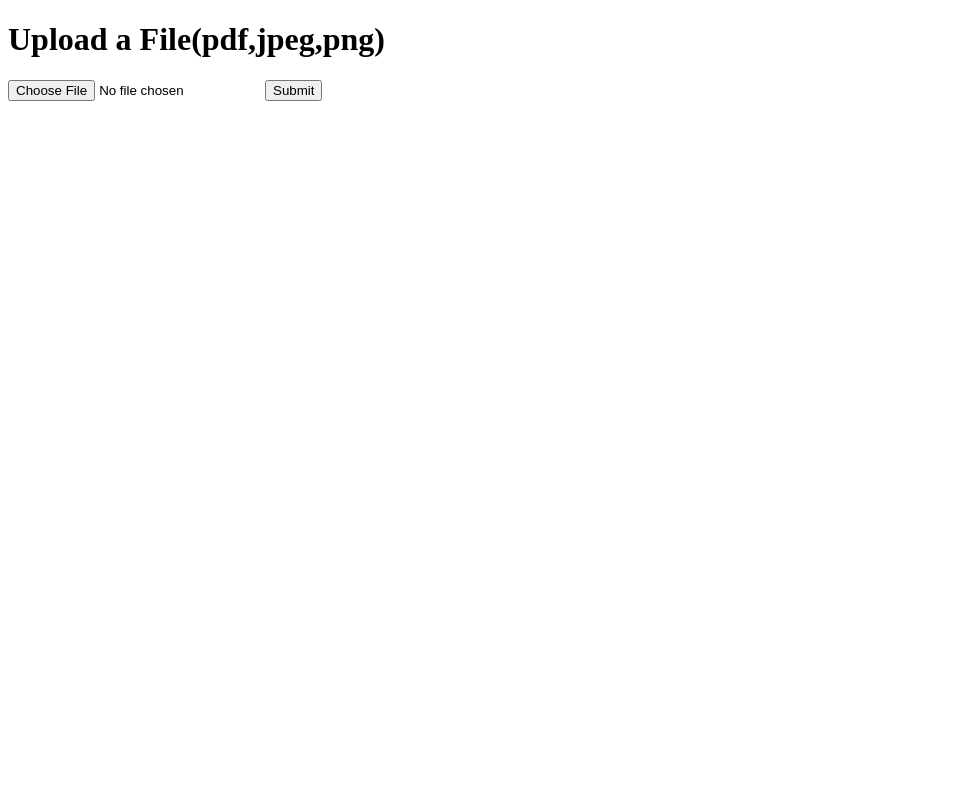
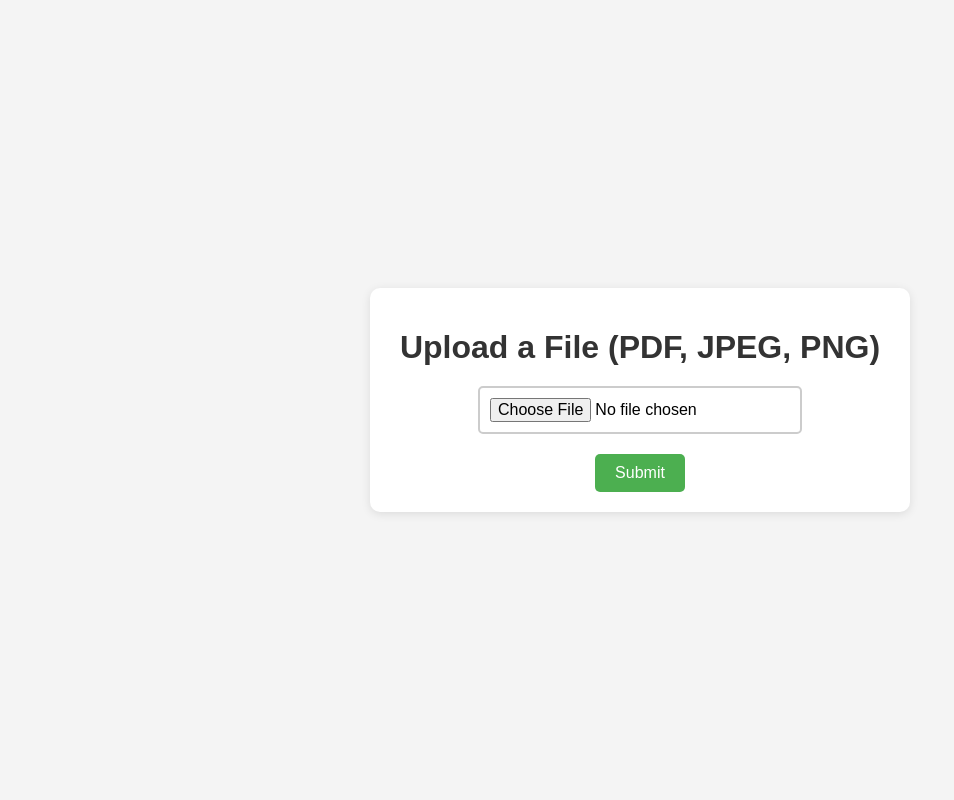
Before and after one commit to ErrorLSC/JPEWebApplications, a Flask app: page / in a window 1280 px wide. Shown: the whole page, without its empty margins (0-954 px from the left). Run offline with Flask 3, Linux system fonts and the light colour scheme.

Commit message:
CSS implemented

```diff
--- /dev/null
+++ b/static/styles.css
@@ -0,0 +1,54 @@
+body {
+    font-family: Arial, sans-serif;
+    background-color: #f4f4f4;
+    margin: 0;
+    padding: 0;
+    display: flex;
+    justify-content: center;
+    align-items: center;
+    height: 100vh;
+}
+
+.container {
+    background: #fff;
+    padding: 20px 30px;
+    border-radius: 10px;
+    box-shadow: 0 2px 10px rgba(0, 0, 0, 0.1);
+    text-align: center;
+}
+
+h1 {
+    color: #333;
+    margin-bottom: 20px;
+}
+
+.file-input {
+    display: block;
+    margin: 20px auto;
+    padding: 10px;
+    border: 2px solid #ccc;
+    border-radius: 5px;
+    font-size: 16px;
+    width: 100%;
+    max-width: 300px;
+    transition: border-color 0.3s;
+}
+
+.file-input:hover {
+    border-color: #777;
+}
+
+.btn {
+    background-color: #4CAF50;
+    color: white;
+    padding: 10px 20px;
+    border: none;
+    border-radius: 5px;
+    font-size: 16px;
+    cursor: pointer;
+    transition: background-color 0.3s;
+}
+
+.btn:hover {
+    background-color: #45a049;
+}
--- a/templates/index.html
+++ b/templates/index.html
@@ -4,12 +4,15 @@
     <meta charset="UTF-8">
     <meta name="viewport" content="width=device-width, initial-scale=1.0">
     <title>Azure OCR Service</title>
+    <link rel="stylesheet" href="static/styles.css">
 </head>
 <body>
-    <h1>Upload a File(pdf,jpeg,png)</h1>
-    <form action="/upload" method="post" enctype="multipart/form-data">
-        <input type="file" name="file" id="file">
-        <button type="submit">Submit</button>
-    </form>
+    <div class="container">
+        <h1>Upload a File (PDF, JPEG, PNG)</h1>
+        <form action="/upload" method="post" enctype="multipart/form-data">
+            <input type="file" name="file" id="file" class="file-input">
+            <button type="submit" class="btn">Submit</button>
+        </form>
+    </div>
 </body>
 </html>
```
